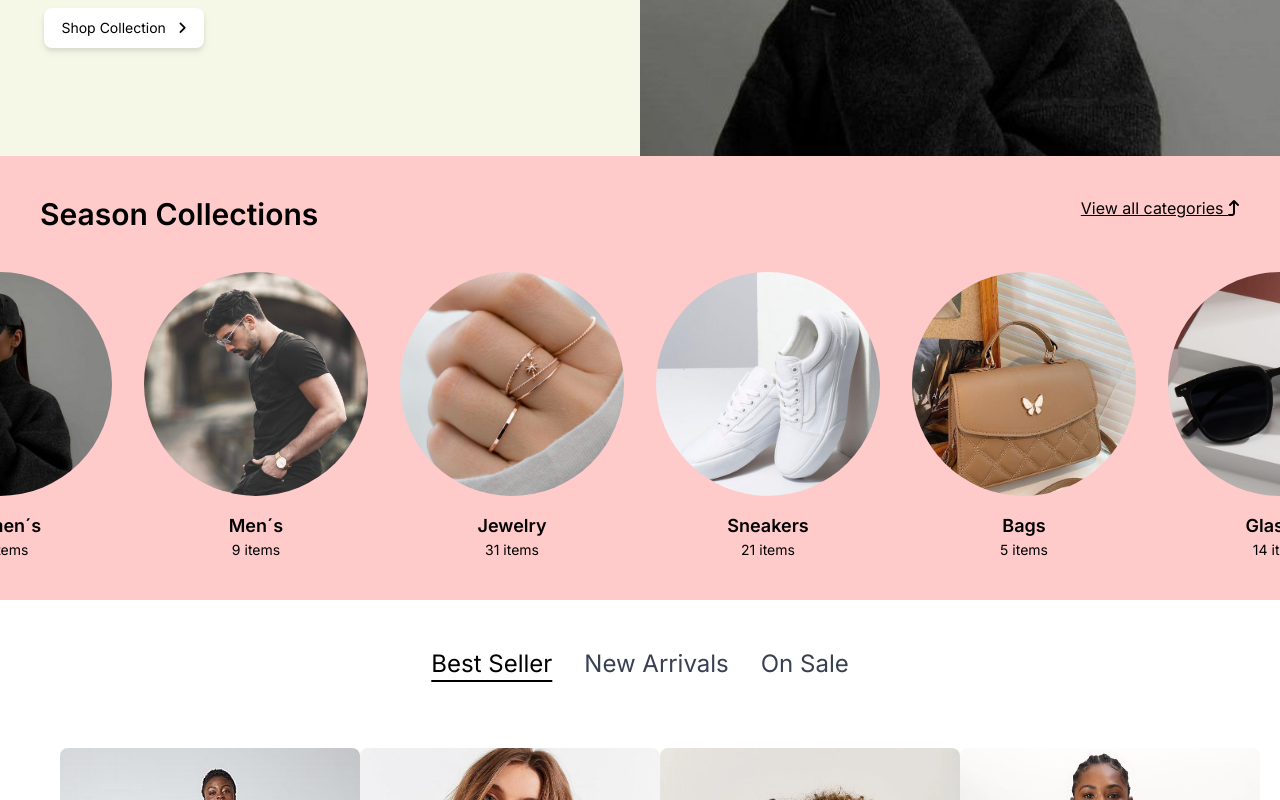
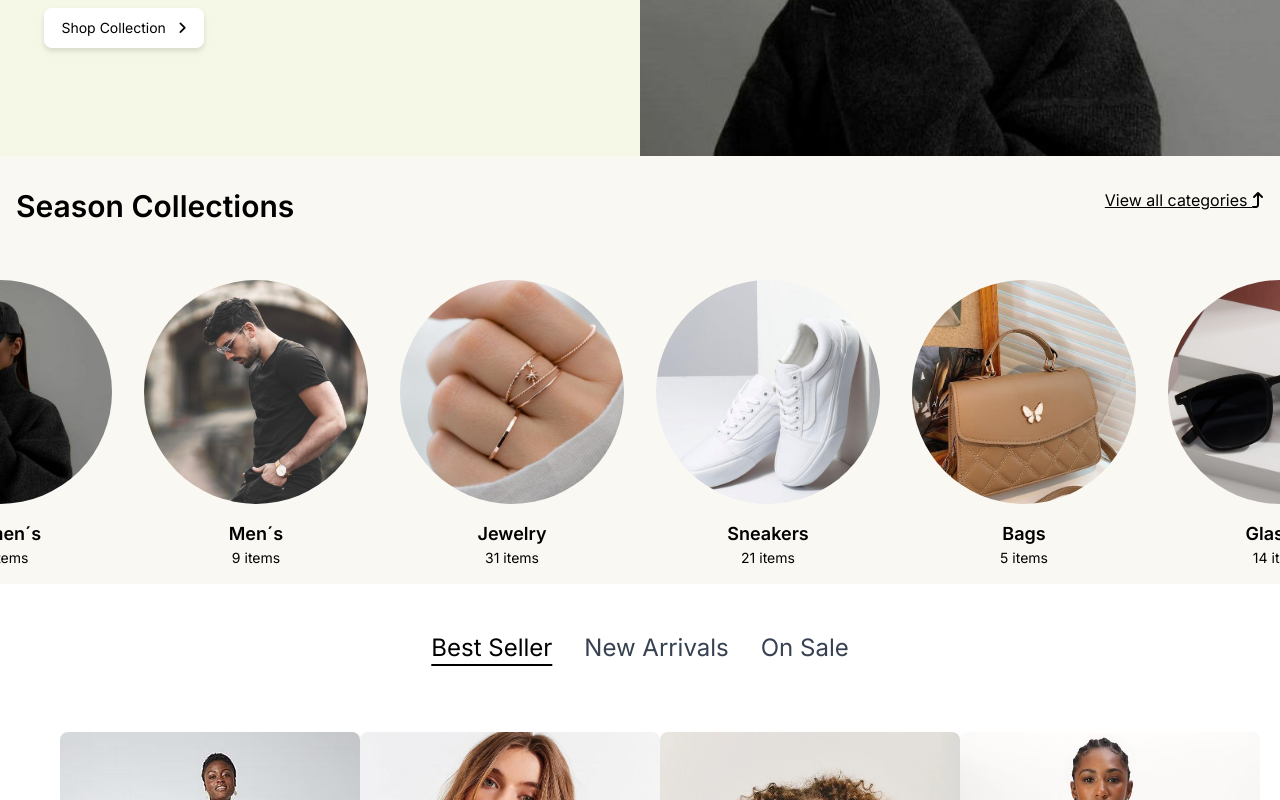
Before and after one commit to DanielaHernande/WorkShop-S1-NextJs, a Next.js app: page /home in a window 1280 px wide. Shown: the part 400-1200 px from the top of the page. Built offline with nearby package versions, Linux system fonts and the light colour scheme.

Commit message:
Fix: update

```diff
--- a/src/app/_components/homePage/sessionCollection/sessionCollection.tsx
+++ b/src/app/_components/homePage/sessionCollection/sessionCollection.tsx
@@ -3,12 +3,12 @@ import { categories } from "@/app/_model/categoria";
 
 export default function SessionCollection() {
   return (
-    <div className="bg-red-200 p-10 ">
-      <div className="flex justify-between">
-        <h2 className="text-left text-3xl mb-10 font-semibold">
+    <div className=" bg-[#FAF8F2]">
+      <div className="flex justify-between p-4">
+        <h2 className="text-left text-3xl mb-10 mt-4 font-semibold">
           Season Collections
         </h2>
-        <a href="#" className="text-right underline">
+        <a href="#" className="text-right underline mt-4">
           View all categories <i className="fa-solid fa-arrow-turn-up"></i>
         </a>
       </div>
@@ -27,7 +27,7 @@ export default function SessionCollection() {
             </div>
 
             <h3 className="text-lg font-semibold">{category.title}</h3>
-            <p className="text-sm">{category.items} items</p>
+            <p className="text-sm mb-4">{category.items} items</p>
           </div>
         ))}
       </div>
```
